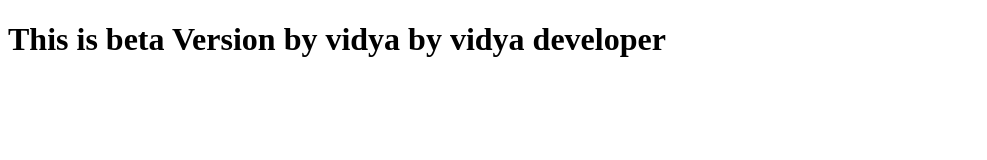
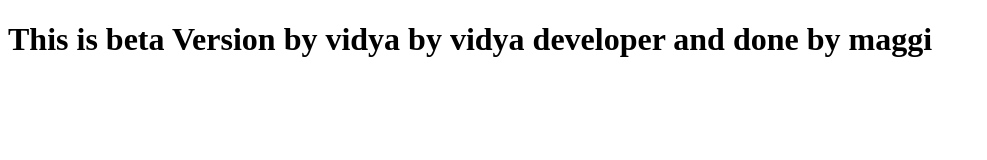
Before and after one commit to vtechmay/e-commerce, a plain HTML site: page index.html in a window 1280 px wide. Shown: the whole page, without its empty margins (0-987 px from the left). Drawn offline with Linux system fonts and the light colour scheme.

Commit message:
add name maggi

```diff
--- a/index.html
+++ b/index.html
@@ -6,6 +6,6 @@
     <title>Document</title>
 </head>
 <body>
-    <h1>This is beta Version by vidya by vidya developer</h1>
+    <h1>This is beta Version by vidya by vidya developer and done by maggi</h1>
 </body>
 </html>
```
